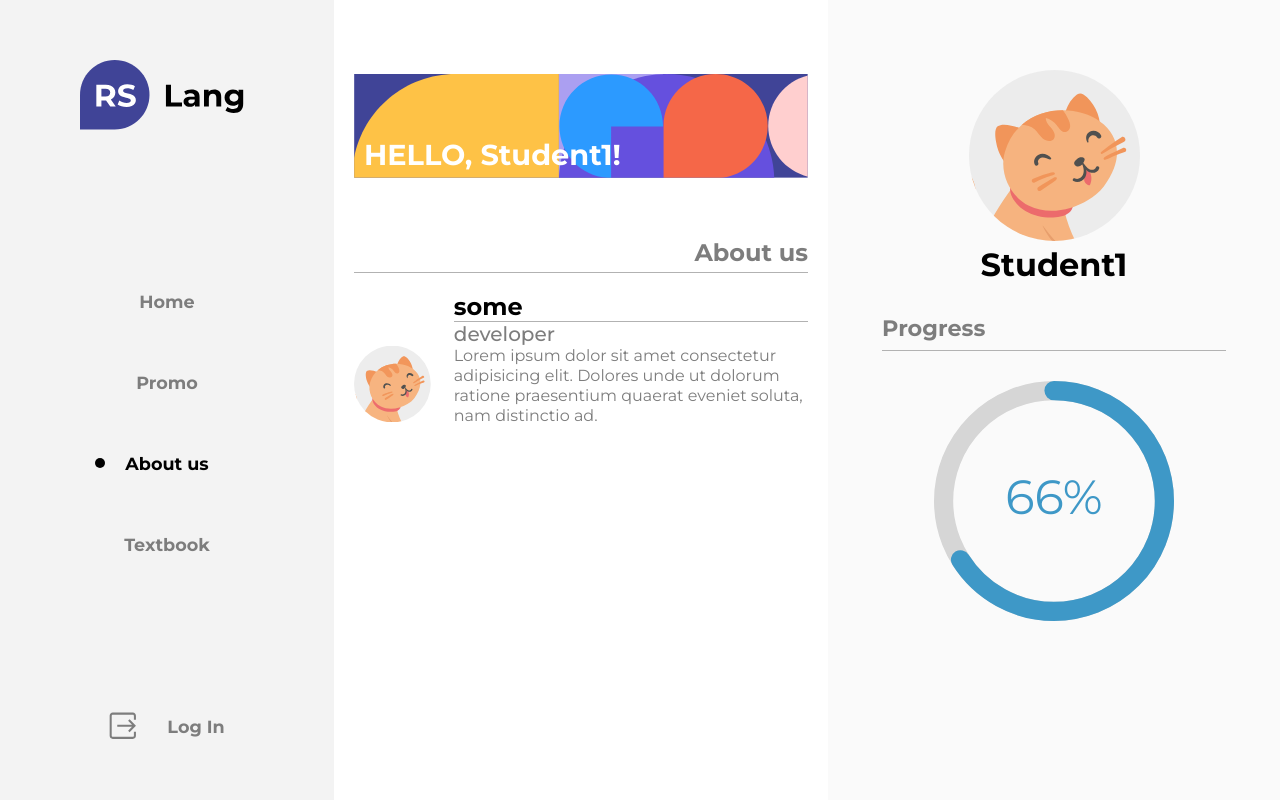
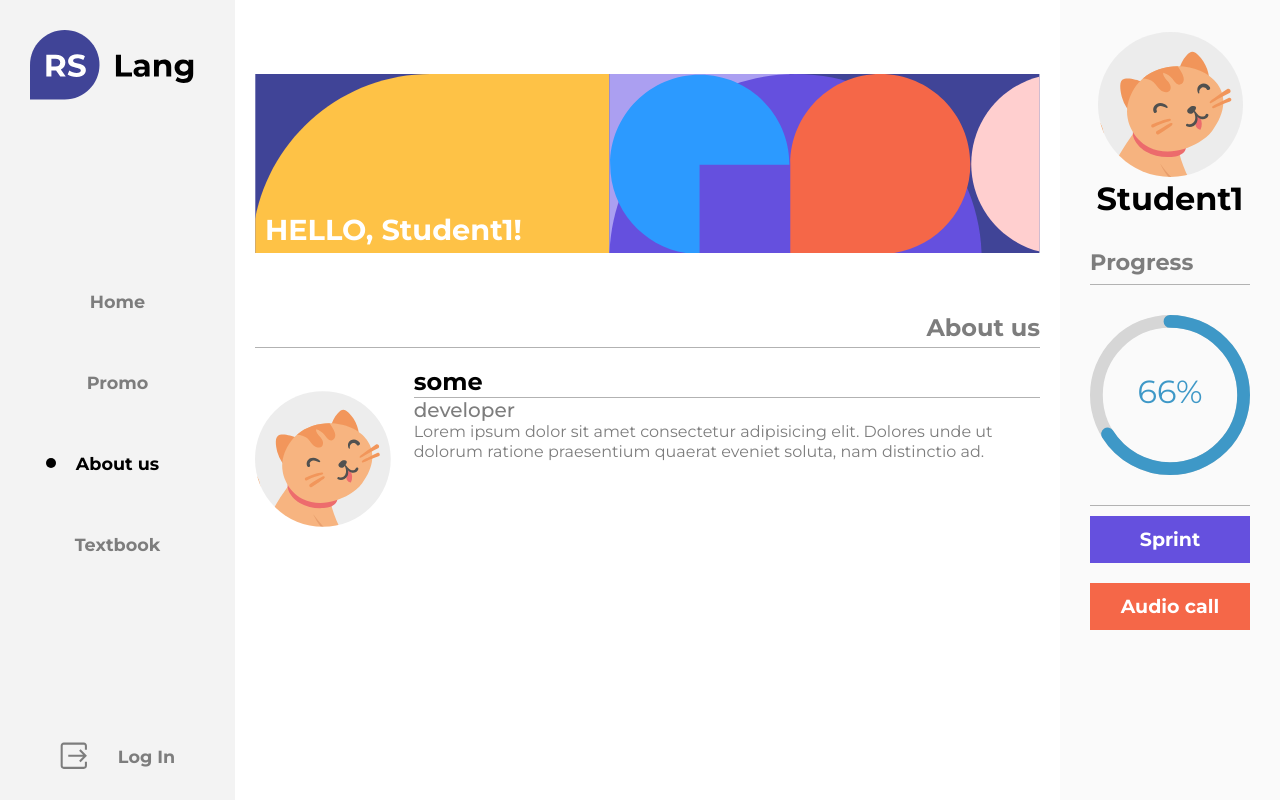
Before and after one commit to ligalaz/rsLang, a React (Create React App) app in the folder project/: page /main/about-us in a window 1280 px wide. Built offline with nearby package versions, Linux system fonts and the light colour scheme.

Commit message:
feat: add a bit of adaptive

```diff
--- a/project/src/components/icon/icon.tsx
+++ b/project/src/components/icon/icon.tsx
@@ -1,4 +1,6 @@
+import { rejects } from "assert";
 import React from "react";
+import { AudioService } from "../../utils/audio-service";
 type IconType =
   | "settings"
   | "log-out"
@@ -6,6 +8,7 @@ type IconType =
   | "icon"
   | "greetings"
   | "info"
+  | "loading"
   | "sound";
 
 export interface IconProps {
@@ -17,23 +20,9 @@ export interface IconProps {
   audioMeaning?: string;
 }
 
-function spell(address: string, address1?: string, address2?: string) {
-  console.log("spell", address, address1, address2);
-  const audio1 = new Audio(address);
-  const audio2 = new Audio(address1);
-  const audio3 = new Audio(address2);
-  if (address2) {
-    audio1.addEventListener("ended", function () {
-      audio2.play();
-    });
-
-    audio2.addEventListener("ended", function () {
-      audio3.play();
-    });
-  }
-  audio1.play();
-}
-
+// function throwError() {
+//   throw new Error();
+// }
 export function Icon({
   type,
   width,
@@ -43,13 +32,33 @@ export function Icon({
   audioMeaning,
 }: IconProps) {
   function getIcon() {
+    // function spell(address: string, address1?: string, address2?: string) {
+    //   document
+    //     .querySelector(".popup__svg")
+    //     .addEventListener("click", throwError, { once: true });
+    //   const audio1 = new Audio(address);
+    //   const audio2 = new Audio(address1);
+    //   const audio3 = new Audio(address2);
+    //   if (address2) {
+    //     audio1.addEventListener("ended", function () {
+    //       audio2.play();
+    //     });
+    //     audio2.addEventListener("ended", function () {
+    //       audio3.play();
+    //     });
+    //   }
+    //   audio1.play().then(
+    //   ) ;
+    // }
+
+    function spell(...urls: string[]) {
+      AudioService.play(urls);
+    }
+
     switch (type) {
       case "info":
         return (
           <svg
-            onClick={() => {
-              spell(url);
-            }}
             width="26"
             height="26"
             viewBox="0 0 26 26"
@@ -76,6 +85,7 @@ export function Icon({
             onClick={() => {
               spell(url, audioExample, audioMeaning);
             }}
+            className="popup__svg"
             width="29"
             height="29"
             viewBox="0 0 29 29"
@@ -220,13 +230,86 @@ export function Icon({
             </g>
           </svg>
         );
+      case "loading":
+        return (
+          <svg
+            xmlns="http://www.w3.org/2000/svg"
+            version="1.0"
+            width="64px"
+            height="64px"
+            viewBox="0 0 128 128"
+            xmlSpace="preserve"
+          >
+            <rect x="0" y="0" width="100%" height="100%" fill="#FFFFFF" />
+            <g>
+              <circle cx="16" cy="64" r="16" fill="#4b5ae6" />
+              <circle
+                cx="16"
+                cy="64"
+                r="14.344"
+                fill="#4b5ae6"
+                transform="rotate(45 64 64)"
+              />
+              <circle
+                cx="16"
+                cy="64"
+                r="12.531"
+                fill="#4b5ae6"
+                transform="rotate(90 64 64)"
+              />
+              <circle
+                cx="16"
+                cy="64"
+                r="10.75"
+                fill="#4b5ae6"
+                transform="rotate(135 64 64)"
+              />
+              <circle
+                cx="16"
+                cy="64"
+                r="10.063"
+                fill="#4b5ae6"
+                transform="rotate(180 64 64)"
+              />
+              <circle
+                cx="16"
+                cy="64"
+                r="8.063"
+                fill="#4b5ae6"
+                transform="rotate(225 64 64)"
+              />
+              <circle
+                cx="16"
+                cy="64"
+                r="6.438"
+                fill="#4b5ae6"
+                transform="rotate(270 64 64)"
+              />
+              <circle
+                cx="16"
+                cy="64"
+                r="5.375"
+                fill="#4b5ae6"
+                transform="rotate(315 64 64)"
+              />
+              <animateTransform
+                attributeName="transform"
+                type="rotate"
+                values="0 64 64;315 64 64;270 64 64;225 64 64;180 64 64;135 64 64;90 64 64;45 64 64"
+                calcMode="discrete"
+                dur="720ms"
+                repeatCount="indefinite"
+              ></animateTransform>
+            </g>
+          </svg>
+        );
 
       case "icon":
         return (
           <svg
             className="icon"
-            width={width ?? 171}
-            height={height ?? 171}
+            width={width ?? "100%"}
+            height={height ?? "100%"}
             viewBox="0 0 171 171"
             fill="none"
             xmlns="http://www.w3.org/2000/svg"
--- a/project/src/pages/main/components/personal/personal.scss
+++ b/project/src/pages/main/components/personal/personal.scss
@@ -1,3 +1,5 @@
+@import '../responsive/responsive-media.scss';
+
 .personal {
   background: #FAFAFA;
   flex-shrink: 0;
@@ -10,6 +12,22 @@
     flex-direction: column;
     align-items: center;
     box-sizing: border-box;
+
+    @include desktop-highest() {
+      padding: 40px 45px;
+      width: 320px;
+      min-width: auto;
+    }
+
+    @include desktop-middle() {
+      padding: 40px 40px;
+      width: 260px;
+    }
+
+    @include desktop-lower() {
+      padding: 30px;
+      width: 220px;
+    }
   }
 
   &__img {
@@ -70,7 +88,67 @@
 
   &__diagram {
     margin-top: 30px;
+    margin-bottom: 30px;
     width: 240px;
+
+    @include desktop-highest() {
+      width: 100%;
+    }
+  }
+
+  &__upper {
+    width:200px;
+
+    @include desktop-highest() {
+      width:185px;
+    }
+
+    @include desktop-middle() {
+      width:165px;
+    }
+
+    @include desktop-lower() {
+      width:145px;
+    }
+  }
+
+  &__games {
+    display: flex;
+    width: 100%;
+    justify-content: space-around;
+    border-top: 1px solid #b2b2b2;
+
+
+    @include desktop-highest() {
+      flex-direction: column;
+    }
+
+    @include desktop-middle() {
+
+    }
+
+    @include desktop-lower() {
+
+    }
+  }
+
+  &__game {
+    font-weight: 700;
+    font-size: 19px;
+    line-height: 23px;
+    color: #FFFFFF;
+    padding: 12px;
+    text-align: center;
+    flex: 0 1 44%;
+    margin: 10px 0;
+  }
+
+  &__game1 {
+    background: #6550DE;
+  }
+
+  &__game2 {
+    background: #F56748;
   }
 
 }
--- a/project/src/pages/main/components/personal/personal.tsx
+++ b/project/src/pages/main/components/personal/personal.tsx
@@ -4,6 +4,7 @@ import Icon from "../../../../components/icon/icon";
 import { RootState, useAppSelector } from "../../../../store/store";
 import { CircularProgressbar } from "react-circular-progressbar";
 import "react-circular-progressbar/dist/styles.css";
+import { Link } from "react-router-dom";
 
 function Personal() {
   const name: string = useAppSelector(
@@ -16,13 +17,32 @@ function Personal() {
       <div className="personal__wrapper">
         <div className="personal__upper">
           <Icon type="icon" />
-          <div className="personal__title">{name ?? "Student1"}</div>
         </div>
+        <div className="personal__title">{name ?? "Student1"}</div>
         <div className="personal__progress">
           <div className="personal__success">Progress</div>
         </div>
         <div className="personal__diagram">
           <CircularProgressbar value={percentage} text={`${percentage}%`} />
+        </div>
+        <div className="personal__games">
+          <Link
+            style={{ textDecoration: "none" }}
+            to="/registration"
+            className="personal__game personal__game1"
+            type="button"
+          >
+            Sprint
+          </Link>
+
+          <Link
+            style={{ textDecoration: "none" }}
+            to="/registration"
+            className="personal__game personal__game2"
+            type="button"
+          >
+            Audio call
+          </Link>
         </div>
       </div>
     </div>
--- /dev/null
+++ b/project/src/pages/main/components/responsive/_breakpoints.scss
@@ -0,0 +1,15 @@
+$desktop-highest: 1920px;
+$desktop-middle: 1600px;
+$desktop-lower: 1400px;
+$desktop-lowest: 1024px;
+
+$tablet-highest: 900px;
+$tablet-middle: 1600px;
+$tablet-lower: 1200px;
+$tablet-lowest: 1024px;
+
+$tablet-thoushud-breakpoint:1120px;
+$tablet-breakpoint: 744px;
+$tablet-x3six-breakpoint:680px;
+$mobile-fiffif-breakpoint: 550px;
+$mobile-breakpoint: 375px;
--- /dev/null
+++ b/project/src/pages/main/components/responsive/_responsive-media.scss
@@ -0,0 +1,24 @@
+@import './breakpoints';
+
+@mixin desktop-highest {
+  @media (max-width: $desktop-highest) {
+    @content;
+  }
+}
+
+@mixin desktop-middle {
+  @media (max-width: $desktop-middle) {
+    @content;
+  }
+}
+@mixin desktop-lower {
+  @media (max-width: $desktop-lower) {
+    @content;
+  }
+}
+
+@mixin desktop-lowest {
+  @media (max-width: $desktop-lowest) {
+    @content;
+  }
+}
--- a/project/src/pages/main/components/sidebar/sidebar.scss
+++ b/project/src/pages/main/components/sidebar/sidebar.scss
@@ -1,9 +1,11 @@
+@import '../responsive/responsive-media.scss';
+
 .sidebar {
   background-color: #F3F3F3;
   flex-shrink: 0;
 
   &__flex {
-    min-width: 334px;
+    min-width: 150px;
     padding: 60px;
     height: 100%;
     display: flex;
@@ -11,7 +13,19 @@
     align-items: center;
     justify-content: space-between;
     box-sizing: border-box;
+
+    @include desktop-middle() {
+      padding: 40px 40px;
+    }
+
+    @include desktop-lower() {
+      padding: 30px;
+    }
+
+
   }
+
+
 
   &__logo {
     display: flex;
@@ -71,4 +85,13 @@
       margin-bottom: 16px;
     }
   }
+
+  &__games {
+
+  }
+
+  &__game {
+    width: 40%;
+  }
+
 }
--- a/project/src/pages/main/components/styles/main-page-title.scss
+++ b/project/src/pages/main/components/styles/main-page-title.scss
@@ -1,7 +1,7 @@
 .page {
-  // position: sticky;
-  // top: 0;
-  // z-index: 3;
+  position: sticky;
+  top: 0;
+  z-index: 3;
 
   &__descr {
     font-size: 1.5rem;
--- a/project/src/pages/main/main.scss
+++ b/project/src/pages/main/main.scss
@@ -1,4 +1,16 @@
 @import "./components/styles/main-page-title.scss";
+
+@supports (overflow: overlay) {
+  overflow {
+    overflow: hidden overlay;
+  }
+}
+
+@supports not (overflow: overlay) {
+  overflow {
+    overflow: hidden auto;
+  }
+}
 
 .main {
 
@@ -13,6 +25,32 @@
     background-size: cover;
     background-blend-mode: color-dodge;
     background-color: #ffffff;
+
+    scrollbar-width: thin;
+    scrollbar-color: #e6e8eb #c1c7cd;
+    color: transparentize(#c1c7cd, 1);
+    transition: color .4s ease-in-out;
+
+    &:hover {
+        color: transparentize(#c1c7cd, 0);
+    }
+
+    &::-webkit-scrollbar {
+        width: 20px;
+        height: 4px;
+    }
+
+    &::-webkit-scrollbar-track {
+        border-radius: 4px;
+    }
+
+    &::-webkit-scrollbar-thumb {
+        border: 8px solid rgba(0, 0, 0, 0);
+        background-clip: padding-box; // this property + border 'cuts down' thumb to appear only 4px in width
+        border-radius: 12px;
+        box-shadow: inset 0 0 0 10px;
+        min-height: 60px;
+    }
   }
 
   &__middle {
--- /dev/null
+++ b/project/src/utils/audio-service.ts
@@ -0,0 +1,51 @@
+export class AudioService {
+  public static audio: HTMLAudioElement;
+  public static async play(urls: string[]): Promise<void> {
+    AudioService.stop();
+    try {
+      // eslint-disable-next-line no-empty
+      for await (const _ of AudioService.playAsync(urls)) {
+      }
+      // eslint-disable-next-line no-empty
+    } catch (e) {}
+  }
+
+  public static stop(): void {
+    const stopEvent: CustomEvent = new CustomEvent("custom-stop");
+    if (AudioService.audio) {
+      AudioService.audio.dispatchEvent(stopEvent);
+    }
+  }
+
+  public static async *playAsync(urls: string[]): AsyncGenerator<void> {
+    for (const url of urls) {
+      yield await AudioService.createAudio(url);
+    }
+  }
+
+  public static createAudio(url: string): Promise<void> {
+    return new Promise((resolve, reject) => {
+      AudioService.audio = new Audio(url);
+      AudioService.audio.play();
+      AudioService.audio.addEventListener(
+        "ended",
+        function handleAudioEndEvent() {
+          AudioService.audio.removeEventListener("ended", handleAudioEndEvent);
+          resolve();
+        }
+      );
+      AudioService.audio.addEventListener(
+        "custom-stop",
+        function handleAudioStopEvent() {
+          AudioService.audio.removeEventListener(
+            "custom-stop",
+            handleAudioStopEvent
+          );
+          AudioService.audio.pause();
+          delete AudioService.audio;
+          reject();
+        }
+      );
+    });
+  }
+}
```
Also changed, not shown: project/src/pages/main/components/textbook/textbook.scss (+7 -0 lines), project/src/pages/main/components/textbook/textbook.tsx (+11 -4 lines).
